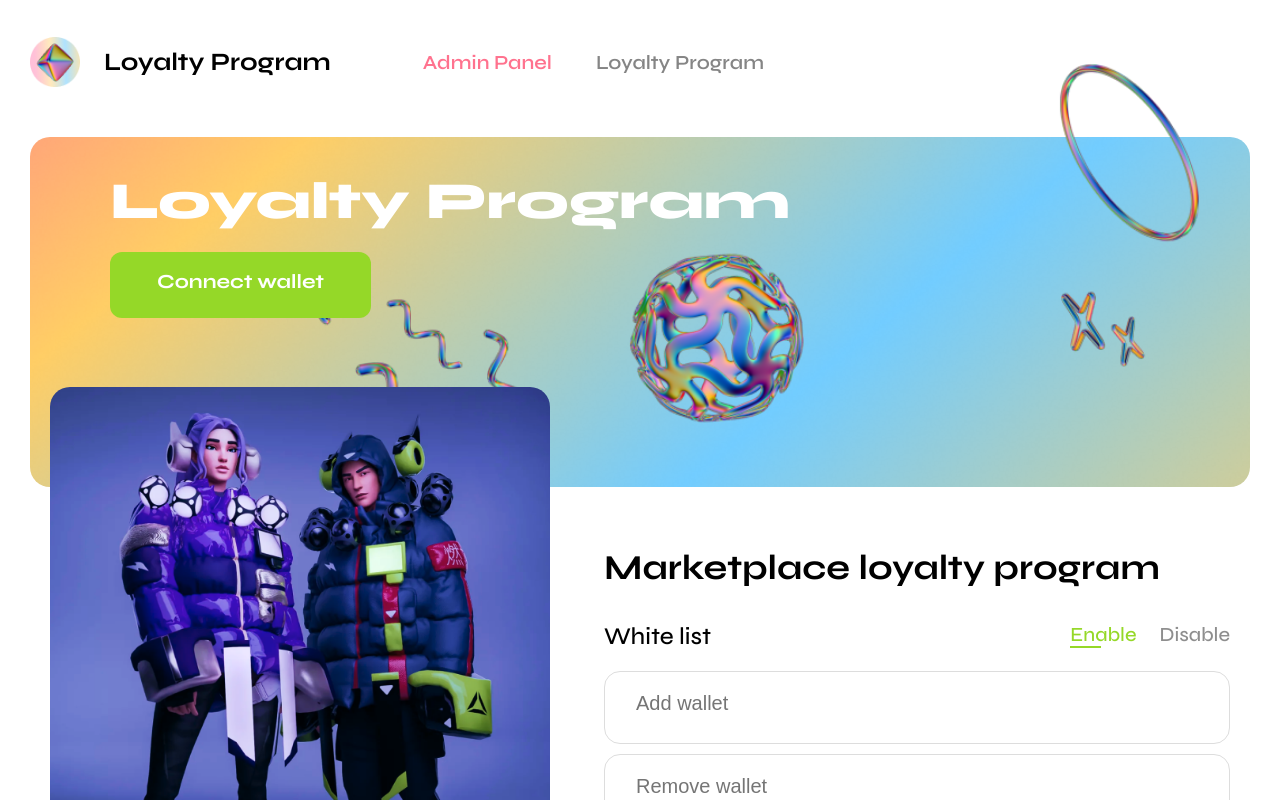
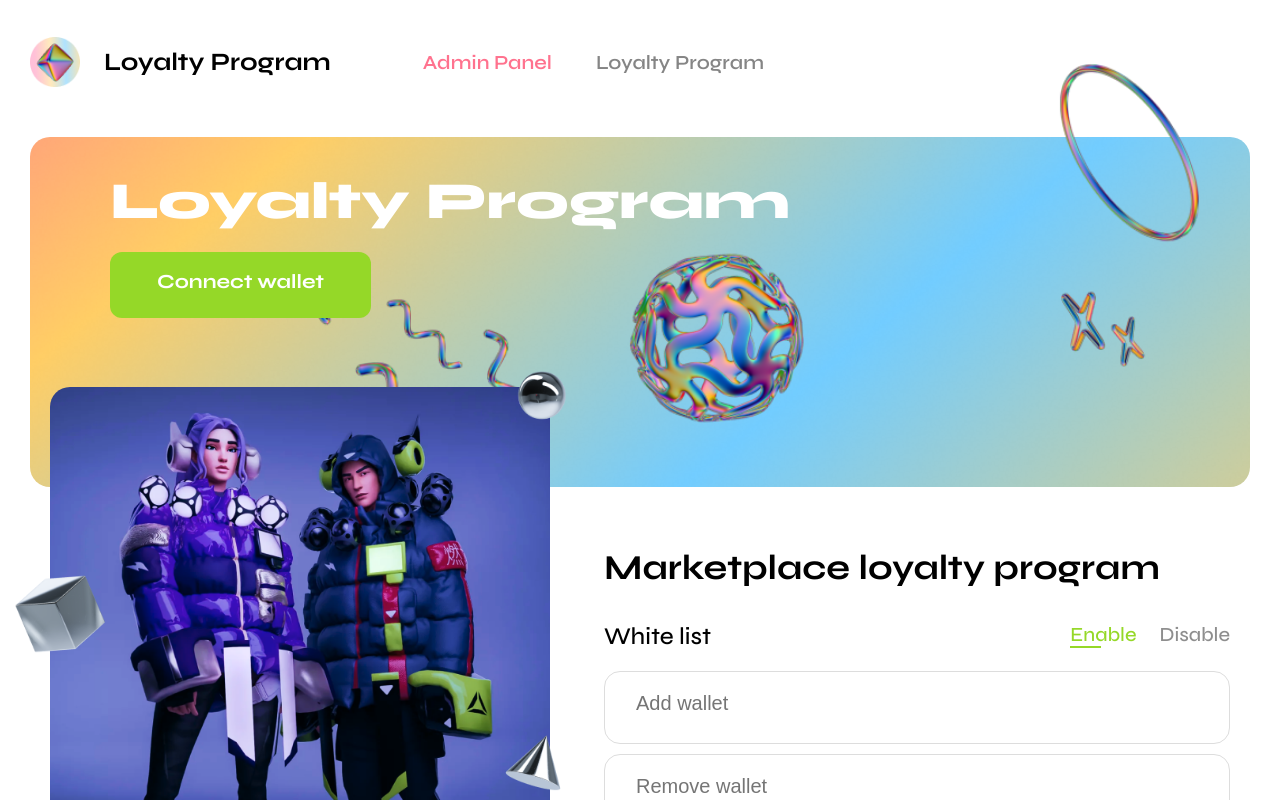
Before and after one commit to Sergey11001/loyalty-app, a React (Create React App) app: page /admin in a window 1280 px wide. Shown: the top 800 px of the page. Built offline with nearby package versions, Linux system fonts and the light colour scheme.

Commit message:
burger menu fixed

```diff
--- a/src/components/AdminProfile.jsx
+++ b/src/components/AdminProfile.jsx
@@ -1,4 +1,5 @@
 import profileAdmin from "../assets/profile/admin.png";
+import profileAdminBg from "../assets/profile/admin_profile_bg.png"
 
 const AdminProfile = () => {
     return (
@@ -9,6 +10,9 @@ const AdminProfile = () => {
                     <div className="admin--profile__btn">
                         Big Boss
                     </div>
+                    <div className="admin--profile__bg">
+                        <img src={profileAdminBg} alt="" className="admin--profile__bg--img"/>
+                    </div>
                 </div>
             </div>
         </>
--- a/src/components/Header.jsx
+++ b/src/components/Header.jsx
@@ -24,7 +24,8 @@ const Header = () => {
                 <div className={activeBurger ? "header--menu__burger header--menu__burger_active" : "header--menu__burger"} onClick={() => setActiveBurger(!activeBurger)}>
                     <span></span>
                 </div>
-                <nav className={activeBurger ? "header--menu header--menu_active" : "header--menu" }>
+                <div className={activeBurger ? "header--menu__wrapper header--menu__wrapper_active" : "header--menu__wrapper"}>
+                    <nav className="header--menu">
                         <ul className="header--menu__list">
                             <li className="header--menu__item">
                                 <NavLink to="/admin" className="header--menu__link" onClick={() => setActiveBurger(false)}>
@@ -40,6 +41,8 @@ const Header = () => {
                         <Footer menuDropDown={true} />
                     </nav>
                 </div>
+
+            </div>
         </header>
     )
 }
--- a/src/index.scss
+++ b/src/index.scss
@@ -48,7 +48,6 @@ $pink:#FF728E;
 //Header===================
 .header{
   margin-bottom: 50px;
-  position: relative;
   z-index: 5;
   @media (max-width: 828px) {
     margin-bottom: 38px;
@@ -123,26 +122,32 @@ $pink:#FF728E;
       }
     }
   }
-  &--menu{
-    font-weight: 600;
-    font-size: 20px;
+  &--menu__wrapper{
     margin-left: 92px;
     @media (max-width: 828px) {
       overflow: auto;
       margin-left: 0;
       max-width: 100%;
       transition: all 0.2s ease;
-      position: fixed;
-      top: 80px;
+      position: absolute;
+      top: 85px;
       left: -100%;
       right: 0;
       bottom: 0;
+      min-height: 100%;
       z-index: 100;
       background: #FFFFFF;
-      padding-top: 44px;
+      padding-top: 30px;
       &_active{
         left: 0;
       }
+    }
+  }
+  &--menu{
+    font-weight: 600;
+    font-size: 20px;
+    @media (max-width: 828px) {
+      min-height: calc(100% + 30px);
     }
     &__list{
       display: flex;
@@ -839,6 +844,9 @@ $pink:#FF728E;
     .footer--body__contact{
       margin-bottom: 180px;
     }
+    .footer--body{
+      padding-bottom: 30px !important;
+    }
   }
   &--body{
     padding-top: 47px;
@@ -1031,11 +1039,25 @@ $pink:#FF728E;
     height: 100%;
     overflow:hidden;
     border-radius: 20px;
-  }
+}
   &__img{
     width: 100%;
     height: 100%;
     object-fit: cover;
+  }
+  &__bg{
+    position: absolute;
+    top: 25px;
+    left: -15px;
+    width: 100%;
+    height: 100%;
+    z-index: 1;
+    scale: 1.15;
+    overflow: hidden;
+    &--img{
+      width: 100%;
+      height:auto;
+    }
   }
   &__btn{
     text-align: center;
@@ -1052,7 +1074,7 @@ $pink:#FF728E;
     background: rgba(255, 255, 255, 0.14);
     backdrop-filter: blur(18.5px);
     border-radius: 20px;
-
+    z-index: 2;
     @media (max-width: 1615px) {
       margin: 0 36px;
       padding: 24px 0 30px;
```
Lines whose indentation alone changed are shown as unchanged.
